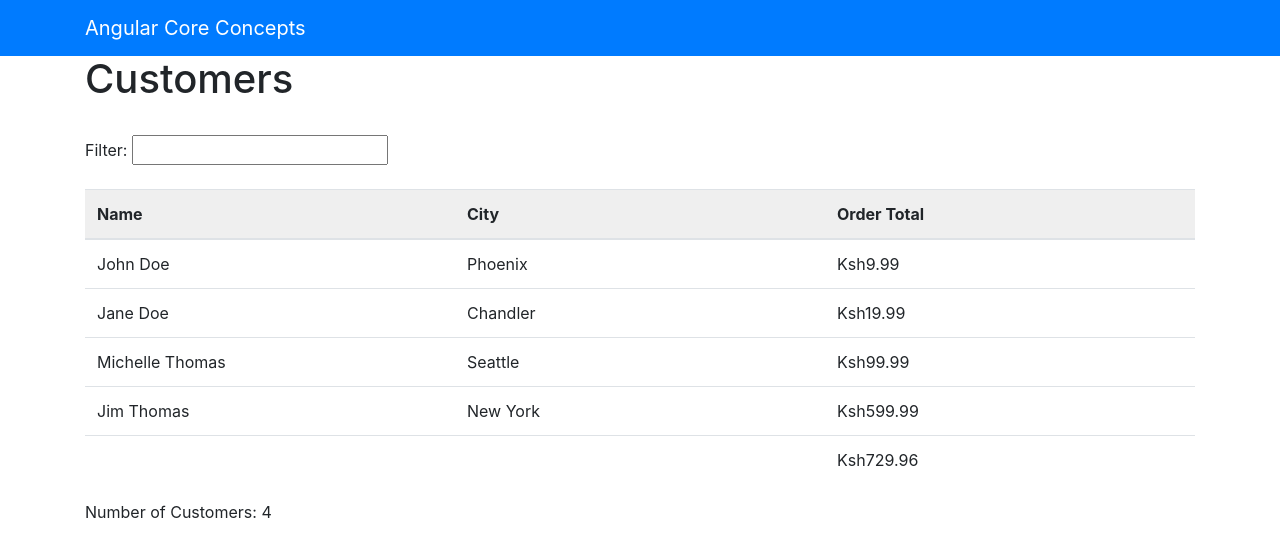
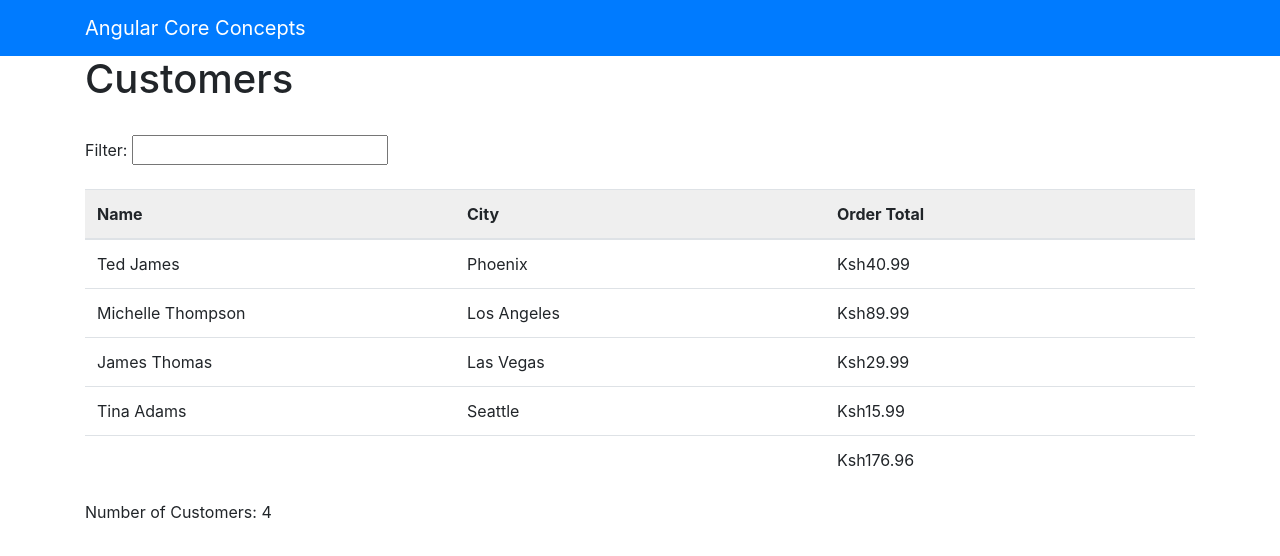
Before and after one commit to HenryKenya/angular-customers-app, an Angular app: page / in a window 1280 px wide. Shown: the top 556 px of the page. Built offline with nearby package versions, Linux system fonts and the light colour scheme.

Commit message:
change customers component to use data service

```diff
--- a/src/app/customers/customers.component.ts
+++ b/src/app/customers/customers.component.ts
@@ -19,11 +19,7 @@ export class CustomersComponent implements OnInit {
     ngOnInit(){
         this.title = 'Customers';
 
-        this.people = [
-            { id: 1, name: 'john Doe', city: 'Phoenix', orderTotal: 9.99, customerSince: new Date(2014, 7, 10) },
-            { id: 2, name: 'Jane Doe', city: 'Chandler', orderTotal: 19.99, customerSince: new Date(2017, 2, 22)},
-            { id: 3, name: 'Michelle Thomas', city: 'Seattle', orderTotal: 99.99, customerSince: new Date(2002, 10, 31)},
-            { id: 4, name: 'Jim Thomas', city: 'New York', orderTotal: 599.99, customerSince: new Date(2002, 10, 31)},
-        ];
+        this.dataService.getCustomers()
+            .subscribe( (customers: ICustomer[] ) => this.people = customers);
     }
 }
```
